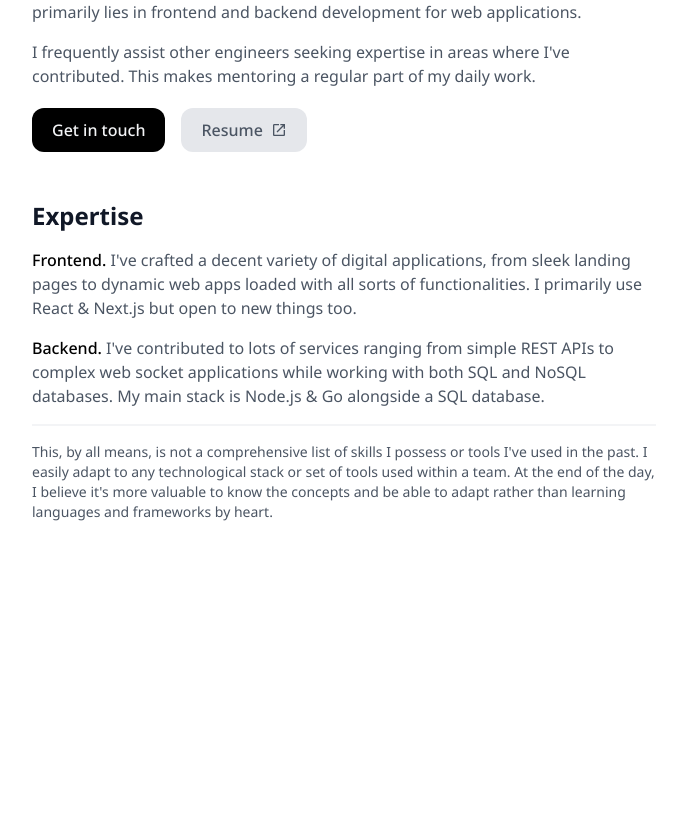
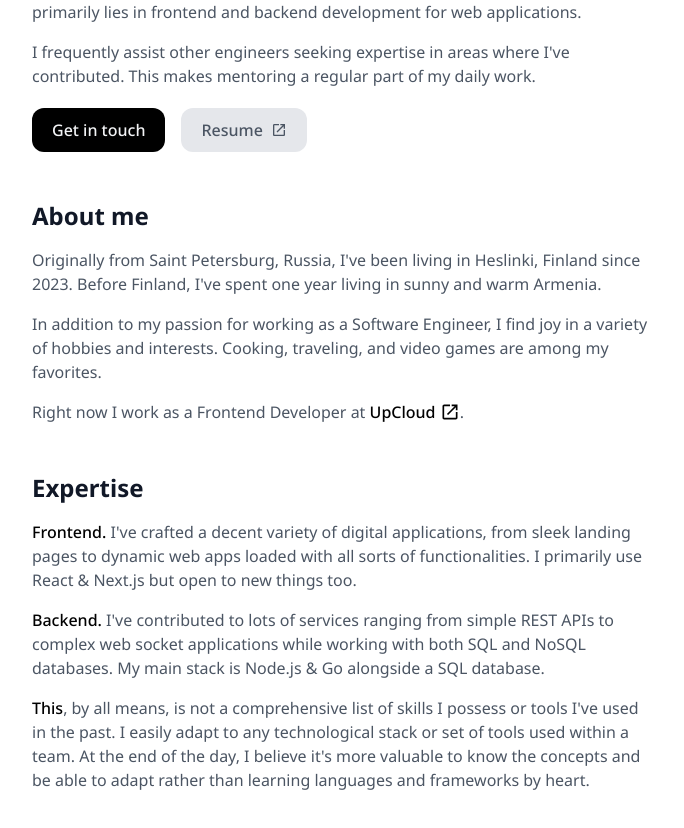
Before and after one commit to alekseyio/personal-website, a Next.js app: page / in a window 1280 px wide. Shown: the part 304-1132 px from the top of the page, without its empty margins (296-980 px from the left). Before the commit the page ends 890 px from the top, so only its background shows below. Built offline with nearby package versions, Linux system fonts and the light colour scheme.

Commit message:
feat: add about me section

```diff
--- a/src/app/page.tsx
+++ b/src/app/page.tsx
@@ -1,3 +1,4 @@
+import { AboutMe } from '~/components/about-me';
 import { Expertise } from '~/components/expertise';
 import { Intro } from '~/components/intro';
 
@@ -5,6 +6,7 @@ export default function Index() {
   return (
     <>
       <Intro />
+      <AboutMe />
       <Expertise />
     </>
   );
--- /dev/null
+++ b/src/components/about-me.tsx
@@ -0,0 +1,32 @@
+import { ExternalLink } from '~/common/components/icons';
+
+export function AboutMe() {
+  return (
+    <section>
+      <h2>About me</h2>
+      <p>
+        Originally from Saint Petersburg, Russia, I&apos;ve been living in Heslinki,
+        Finland since 2023. Before Finland, I&apos;ve spent one year living in sunny and
+        warm Armenia.
+      </p>
+      <p>
+        In addition to my passion for working as a Software Engineer, I find joy in a
+        variety of hobbies and interests. Cooking, traveling, and video games are among
+        my favorites.
+      </p>
+      <p>
+        Right now I work as a Frontend Developer at{' '}
+        <a
+          className="inline-flex items-center font-medium text-black"
+          href="https://upcloud.com"
+          rel="noopener noreferrer"
+          target="_blank"
+        >
+          UpCloud&nbsp;
+          <ExternalLink className="h-5 w-5" />
+        </a>
+        .
+      </p>
+    </section>
+  );
+}
--- a/src/components/expertise.tsx
+++ b/src/components/expertise.tsx
@@ -2,29 +2,24 @@ export function Expertise() {
   return (
     <section>
       <h2>Expertise</h2>
-
       <p>
         <span className="font-medium text-black">Frontend.</span> I&apos;ve crafted a
         decent variety of digital applications, from sleek landing pages to dynamic web
         apps loaded with all sorts of functionalities. I primarily use React & Next.js
         but open to new things too.
       </p>
-
       <p>
         <span className="font-medium text-black">Backend.</span> I&apos;ve contributed
         to lots of services ranging from simple REST APIs to complex web socket
         applications while working with both SQL and NoSQL databases. My main stack is
         Node.js & Go alongside a SQL database.
       </p>
-
-      <hr />
-
-      <p className="text-sm">
-        This, by all means, is not a comprehensive list of skills I possess or tools
-        I&apos;ve used in the past. I easily adapt to any technological stack or set of
-        tools used within a team. At the end of the day, I believe it&apos;s more
-        valuable to know the concepts and be able to adapt rather than learning
-        languages and frameworks by heart.
+      <p>
+        <span className="font-medium text-black">This</span>, by all means, is not a
+        comprehensive list of skills I possess or tools I&apos;ve used in the past. I
+        easily adapt to any technological stack or set of tools used within a team. At
+        the end of the day, I believe it&apos;s more valuable to know the concepts and
+        be able to adapt rather than learning languages and frameworks by heart.
       </p>
     </section>
   );
--- a/src/components/intro.tsx
+++ b/src/components/intro.tsx
@@ -8,7 +8,7 @@ export function Intro() {
       <h1>
         Aleksei Kuznetsov
         <br />
-        Full-stack Engineer & Mentor
+        Software Engineer & Mentor
       </h1>
       <p>
         Hey, my name is Aleksei. I&apos;m a full-stack engineer from Helsinki, Finland.
```
